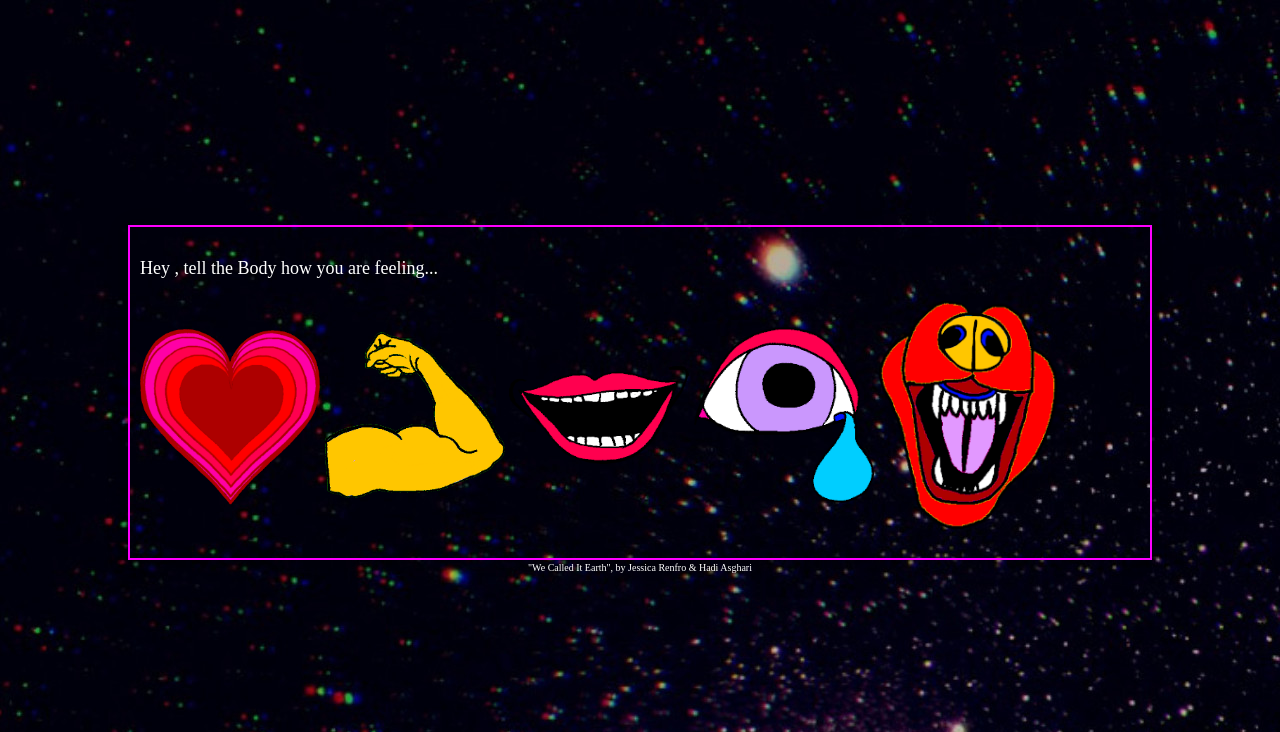
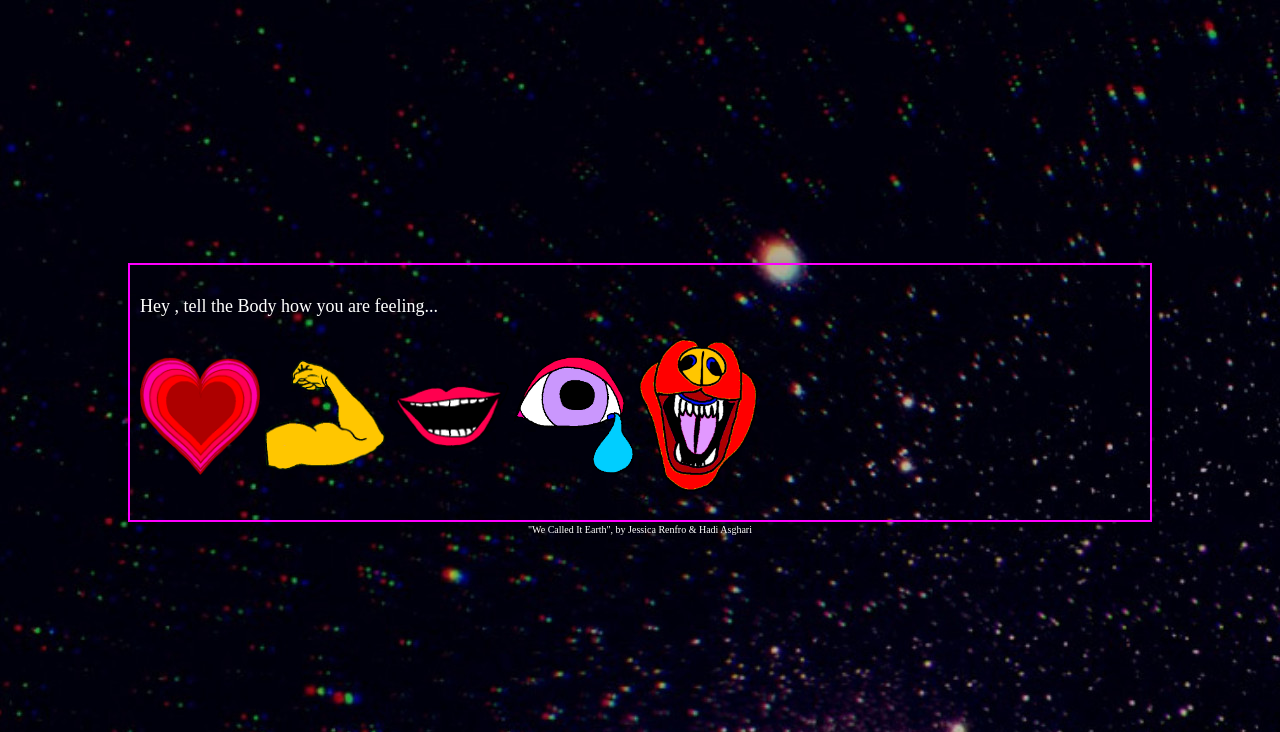
Before and after one commit to hadiasghari/calledearth-django, a Django app: template earth/templates/earth_cheer.html in a window 1280 px wide. Shown: the top 732 px of the page. Run offline with Django 3.2, Linux system fonts and the light colour scheme; the template is opened without the code that fills it, so the values that code supplies are empty; some web fonts are replaced.

Commit message:
minor style tweak

```diff
--- a/earth/templates/earth_cheer.html
+++ b/earth/templates/earth_cheer.html
@@ -7,6 +7,11 @@
 		<link rel="stylesheet" href="https://www.w3schools.com/w3css/4/w3.css">
 		<link href="https://fonts.googleapis.com/css2?family=New+Tegomin&display=swap" rel="stylesheet">
     <link rel="stylesheet" type="text/css" href="{% static 'earth.css' %}">
+	<style>
+		img.energy {
+			max-width: 120px;
+		}
+	</style>
 </head>
 <body>
 	<div class="external">
@@ -20,11 +25,11 @@
         {% endif %}
       </p>
         <p>
-        <img src="{% static 'love.png' %}" onclick="send_energy('l')" width=18% id="img_l">
-        <img src="{% static 'power.png' %}" onclick="send_energy('p')" width=18% id="img_p">
-        <img src="{% static 'funny.png' %}" onclick="send_energy('f')" width=18% id="img_f">
-        <img src="{% static 'sad.png' %}" onclick="send_energy('s')" width=18% id="img_s">
-        <img src="{% static 'mad.png' %}" onclick="send_energy('m')" width=18% id="img_m">
+        <img src="{% static 'love.png' %}" onclick="send_energy('l')" width=18% id="img_l" class="energy">
+        <img src="{% static 'power.png' %}" onclick="send_energy('p')" width=18% id="img_p" class="energy">
+        <img src="{% static 'funny.png' %}" onclick="send_energy('f')" width=18% id="img_f" class="energy">
+        <img src="{% static 'sad.png' %}" onclick="send_energy('s')" width=18% id="img_s" class="energy">
+        <img src="{% static 'mad.png' %}" onclick="send_energy('m')" width=18% id="img_m" class="energy">
 			</p>
     </div>
 	  <footer>"We Called It Earth", by Jessica Renfro & Hadi Asghari</footer>
```
